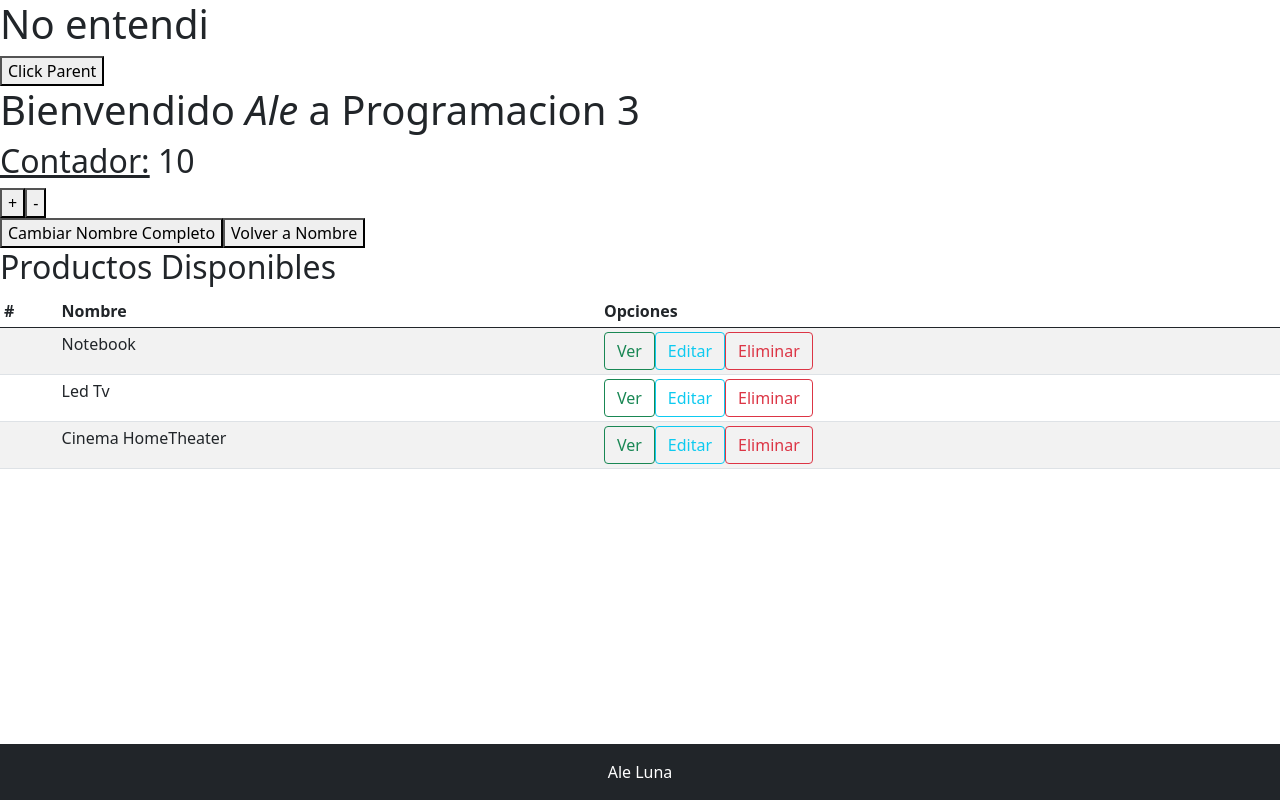
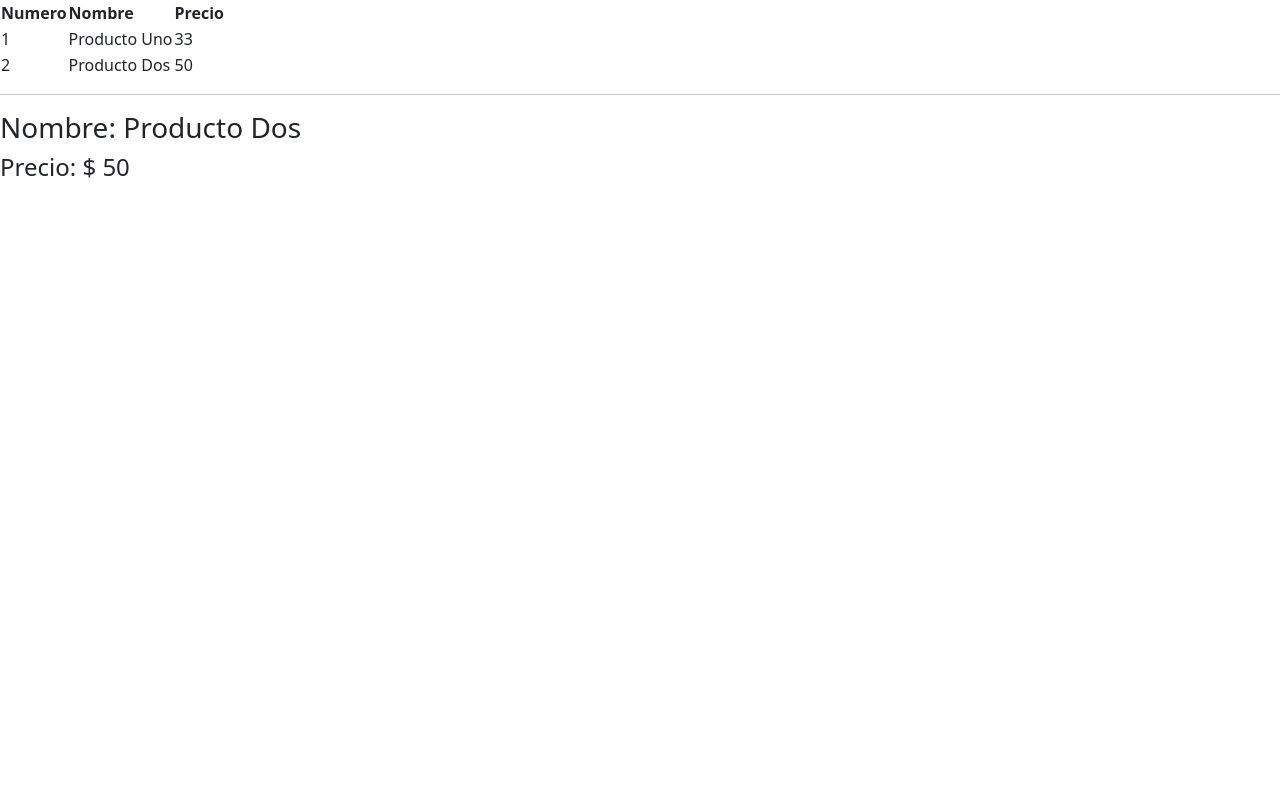
Before and after one commit to lunalebizkit/MERN, a React (Create React App) app in the folder 05-react/programacion3/: page / in a window 1280 px wide. Built offline with nearby package versions, Linux system fonts and the light colour scheme.

Commit message:
Cree react reduxe

```diff
--- a/05-react/programacion3/src/App.jsx
+++ b/05-react/programacion3/src/App.jsx
@@ -1,16 +1,19 @@
 import React from 'react';
-import Contador from './components/Contador';
-import Menu from './components/Menu';
-import Parent from './components/Parent';
+// import Contador from './components/Contador';
+// import Menu from './components/Menu';
+// import Parent from './components/Parent';
+import Ejemplo from './components/Ejemplo2'
 
 
 
 function App () {
     return (
         <>
-        <Parent />
+        <Ejemplo />
+
+        {/* <Parent />
         <Contador />
-        <Menu />
+        <Menu /> */}
         </>
     );
 
--- /dev/null
+++ b/05-react/programacion3/src/components/Ejemplo2.jsx
@@ -0,0 +1,65 @@
+import React from 'react'
+const Store= React.createContext();
+
+function App (props) {
+    const estadoInicial={ productos:[{id: 1, nombre: "Producto Uno", precio:33}, {id: 2, nombre: "Producto Dos", precio:50}],
+ productoSeleccionado: 2};
+    return (
+        <Store.Provider value= {estadoInicial}>
+            {props.children}
+        </Store.Provider>
+    );
+}
+const ListaDeProducto= () =>{
+    const ctx= React.useContext(Store)
+    const {productos} = ctx;
+    return(
+        <div>
+            <table>
+                <thead>
+                    <th>Numero</th>
+                    <th>Nombre</th>
+                    <th>Precio</th>
+                </thead>
+                <tbody>
+                    {productos.map(prod => {
+                        return (
+                        <tr key= {prod.id}>
+                            <td>{prod.id}</td>
+                            <td>{prod.nombre}</td>
+                            <td>{prod.precio}</td>
+                        </tr>
+                        )})}
+
+                </tbody>
+
+            </table>
+        </div>
+    )
+}
+const MostrarProducto = () => {
+    const ctx= React.useContext(Store);
+    const {productoSeleccionado, productos}= ctx;
+    const product= productos.find(p => p.id === productoSeleccionado);
+    console.log(product);
+    return(
+        <div>
+          <hr />
+          <h3>Nombre: {product.nombre}</h3>
+          <h4>Precio: $ {product.precio}</h4>
+        </div>
+    )
+}
+
+
+const Ejemplo2 = () => {
+    return(
+        <div>
+            <App>
+                <ListaDeProducto />
+                <MostrarProducto />
+            </App>
+        </div>
+    )
+}
+export default Ejemplo2
```
Also changed, not shown: 05-react/programacion3/src/components/Ejemplo.jsx (added, +25 -0 lines), 05-react/programacion3/src/components/Ejemplo1.jsx (added, +89 -0 lines).
